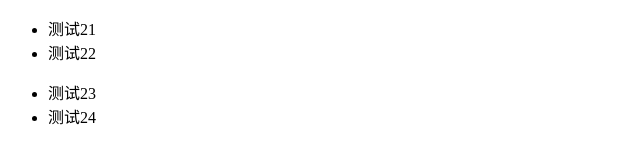
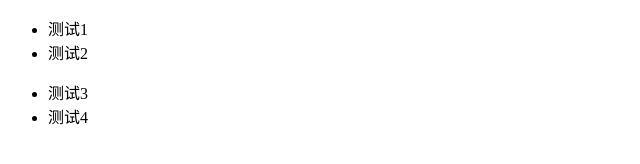
Before and after one commit to linlujia/linlujia.github.io, a plain HTML site: page index.html in a window 1280 px wide. Shown: the full height of the page, 0-640 px from the left. Drawn offline with Linux system fonts and the light colour scheme.

Commit message:
Update index.html

```diff
--- a/index.html
+++ b/index.html
@@ -5,12 +5,12 @@
 </head>
     <body>
         <ul>
-            <li>测试21</li>
-            <li>测试22</li>
+            <li>测试1</li>
+            <li>测试2</li>
         </ul>
         <ul>
-            <li>测试23</li>
-            <li>测试24</li>
+            <li>测试3</li>
+            <li>测试4</li>
         </ul>
     </body>
 </html>
```
